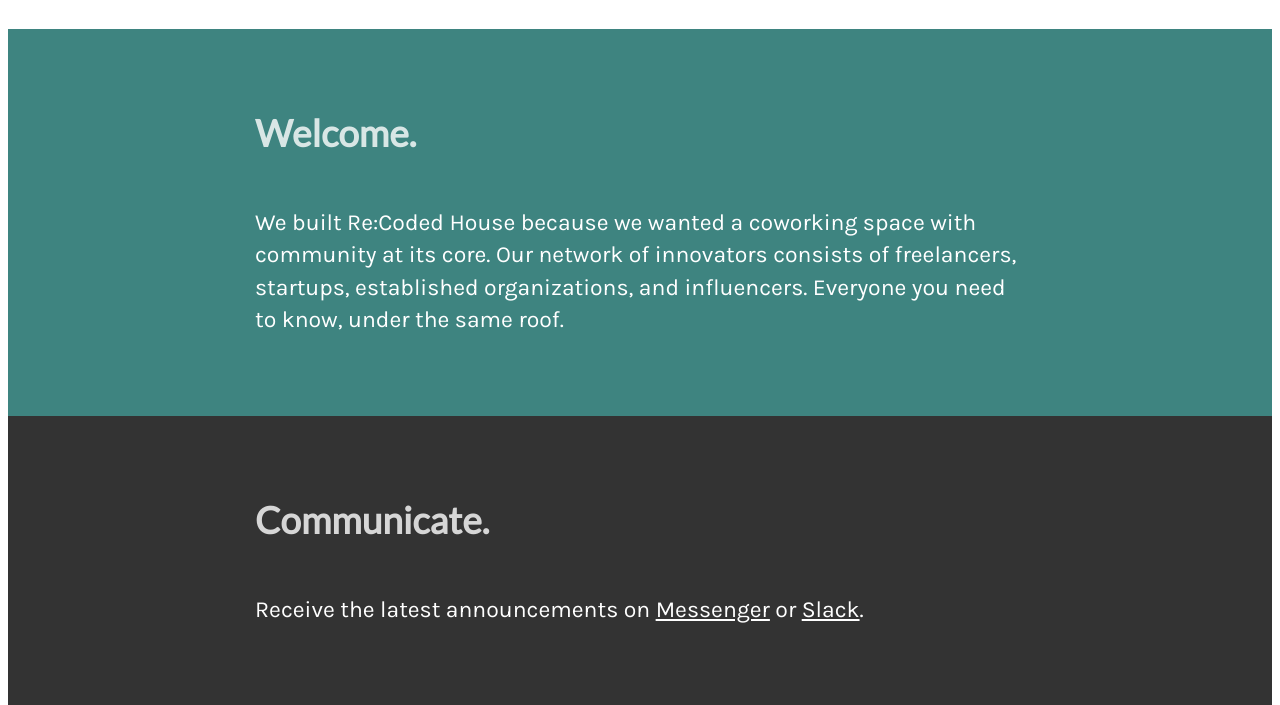
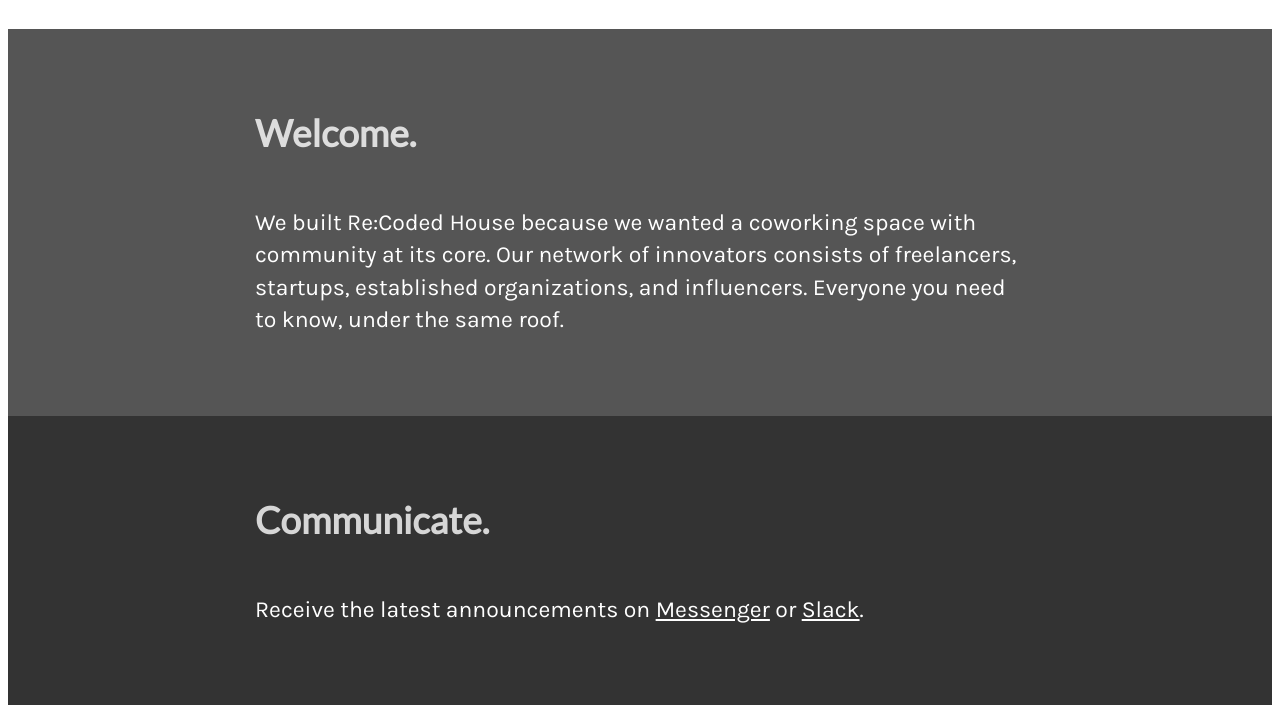
Before and after one commit to ReCoded-Org/welcome.recoded.house, a PHP site: page / in a window 1280 px wide. Shown: the top 705 px of the page. Run offline with PHP 8.4, Linux system fonts and the light colour scheme; some libraries are stand-ins or nearby versions.

Commit message:
Update index.php

```diff
--- a/index.php
+++ b/index.php
@@ -56,6 +56,7 @@ body, a {
 .div-bar amp-img {
 	margin: 0;
 	padding: 0;
+	max-width: 200px;
 	}
 
 .div-content {
@@ -94,7 +95,7 @@ p, a {
 	}
 
 #div-welcome {
-	background: rgba(62,132,128,1);
+	background: #555;
 /*	background-image: linear-gradient(45deg, rgba(62,132,128,1), rgba(100,132,100,1)); */
 	}
 
```
